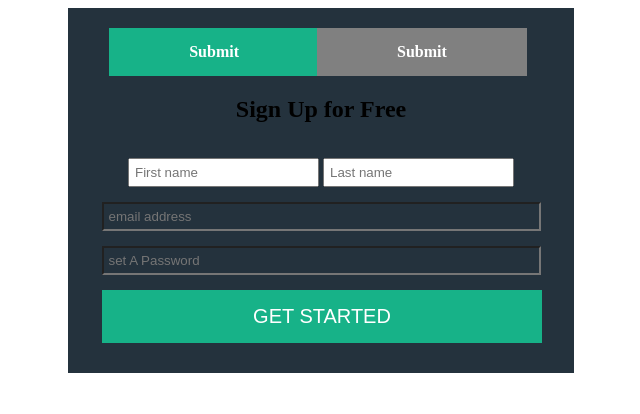
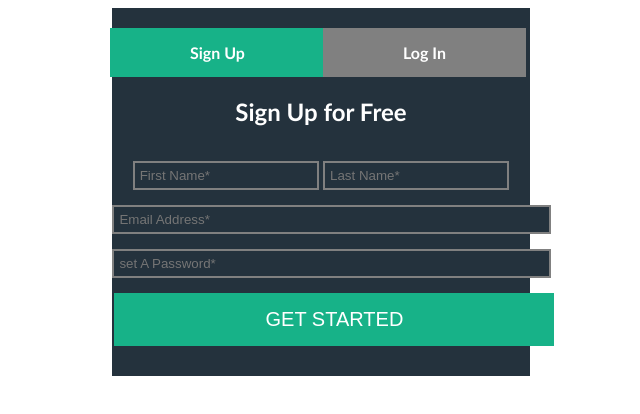
Before and after one commit to djangoamidala/Exercices---Fomulaires-en-HTML, a plain HTML site: page index.html in a window 1280 px wide. Shown: the whole page, without its empty margins (319-959 px from the left). Drawn offline with Linux system fonts and the light colour scheme.

Commit message:
Update Dernières modifications et fin du formulaire.

```diff
--- a/index.html
+++ b/index.html
@@ -12,16 +12,16 @@
 
         <form method="post">
             <nav class="register">
-            <a id="buttonsign" type="submit">Submit</a>
-            <a id="buttonup" type="submit">Submit</a>
+            <a id="buttonsign" type="submit">Sign Up</a>
+            <a id="buttonup" type="submit">Log In</a>
             </nav>
             <h2>Sign Up for Free</h2>
             <div class="name">
-            <input type="text" id="firstName" name="firstName" placeholder="First name">
-            <input type="text" id="lastName" name="lastName" placeholder="Last name">
+            <input type="text" id="firstName" name="firstName" placeholder="First Name*">
+            <input type="text" id="lastName" name="lastName" placeholder="Last Name*">
             </div>
-            <input type="text" id="emailAddress" name="emailAddress" placeholder="email address">
-            <input type="text" id="setApassword" name="setApassword" placeholder="set A Password">
+            <input type="text" id="emailAddress" name="emailAddress" placeholder="Email Address*">
+            <input type="text" id="setApassword" name="setApassword" placeholder="set A Password*">
             <button id="buttonsubmit" type="submit">GET STARTED</button>
         </form>
     </section>
--- a/style.css
+++ b/style.css
@@ -1,6 +1,9 @@
+body {
+    font-family:'Gill Sans', 'Gill Sans MT', Calibri, 'Trebuchet MS', sans-serif;
+}
 .desk {
     text-align: center;
-    width: 40%;
+    width: 33%;
     margin: auto;
 }
 .name {
@@ -12,6 +15,7 @@
     margin: auto;
     width: 425px;
     background-color: #24323d;
+    border: 2px gray solid;
 }
 #setApassword {
     margin-top: 15px;
@@ -29,12 +33,16 @@
 }
 #firstName, #lastName {
     padding: 5px;
+    width: 44.5%;
+    background-color: #24323d;
+    border: 2px gray solid;
 }
 .desk {
     background-color: #24323d;
 }
 h2 {
     padding-top:-20px;
+    color:white;
 }
 a{
     margin-top: 20px;
```
